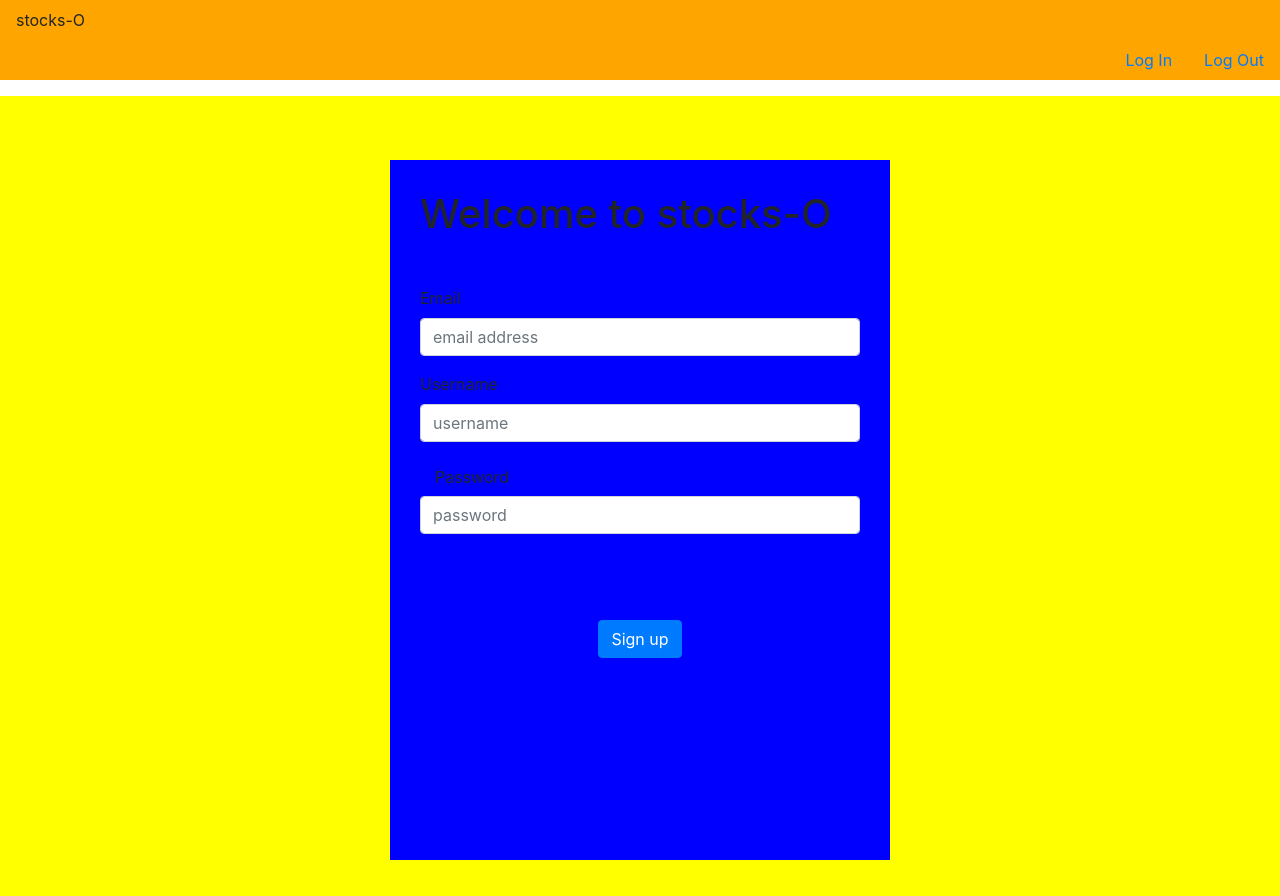
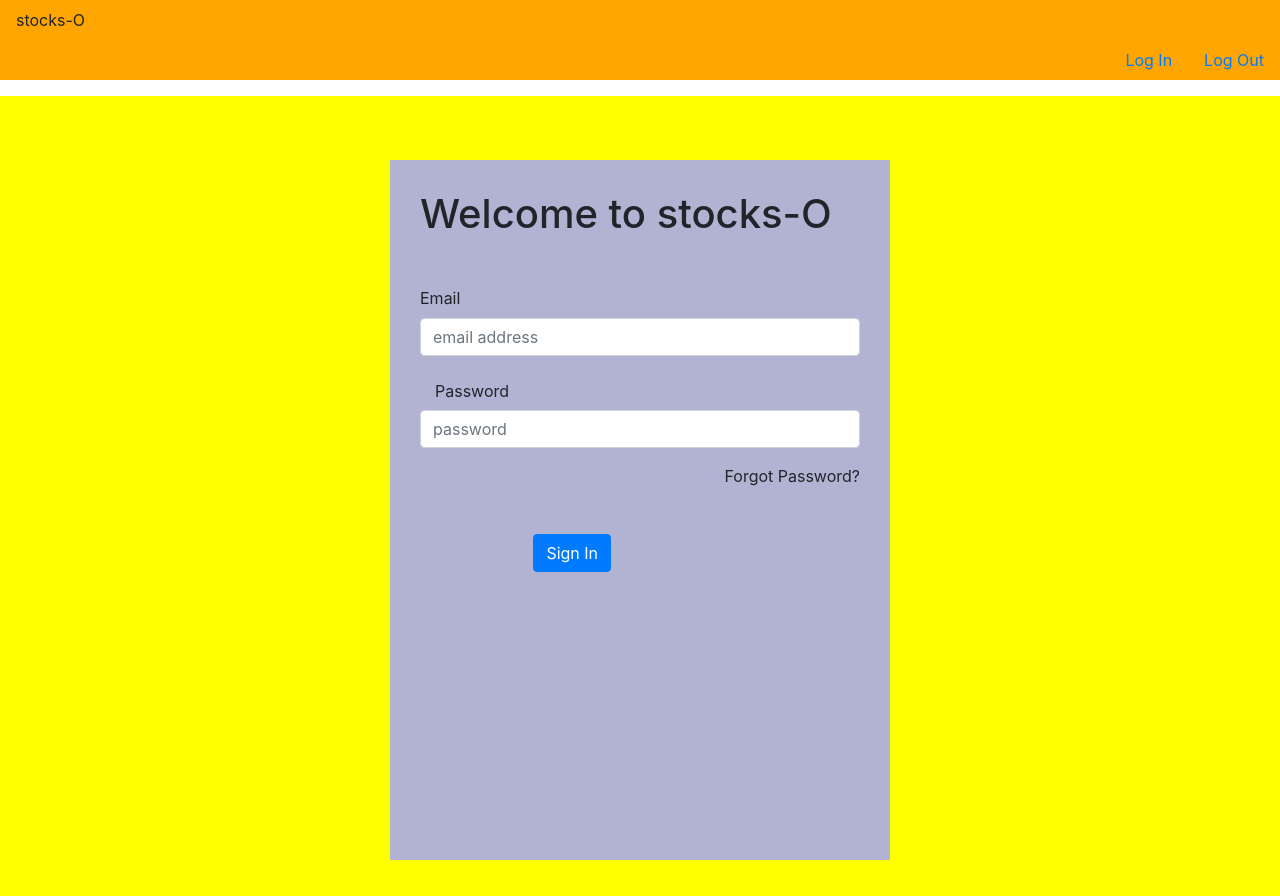
Before and after one commit to Nerajno/stocks-O-frontend, a React (Create React App) app: page / in a window 1280 px wide. Built offline with nearby package versions, Linux system fonts and the light colour scheme.

Commit message:
add log in

```diff
--- a/src/App.js
+++ b/src/App.js
@@ -4,7 +4,8 @@ import React from "react";
 // import{ Navigation, Home }from "./components";
 import Navigation from "./components/Navigation";
 import Home from "./components/Home";
-import SignUp from "./components/SignUp"
+import SignUp from "./components/SignUp";
+import LogIn from "./components/LogIn";
 //create your first component
 function App () {
 
@@ -12,7 +13,8 @@ function App () {
 		<div className="App">
 			<Navigation/>
 			{/* <Home/> */}
-			<SignUp/>
+			{/* <SignUp/> */}
+			<LogIn/>
 
     </div>
 	);
--- /dev/null
+++ b/src/components/LogIn.js
@@ -0,0 +1,32 @@
+import React from "react";
+
+
+function LogIn() {
+    return(
+    <div className="log-in-page">
+
+        <form className="log-in-form">
+            <h1 className="welcome">Welcome to stocks-O</h1>
+            <div className="mb-3">
+                <label for="formGroupExampleInput" className="form-label">Email</label>
+                <input type="email" className="form-control" id="formGroupExampleInput" placeholder="email address"/>
+            </div>
+
+
+            <div className="mb-3">
+                <label for="inputPassword3" class="col-sm-2 col-form-label">Password</label>
+                <input type="password" className="form-control" id="formGroupExampleInput2" placeholder="password"/>
+            </div>
+            <div className="reset">
+                <a> Forgot Password?</a>
+            </div>
+            <div  className= "log-in-button">
+                <button type="submit" class="btn btn-primary">Sign In</button>
+            </div>
+
+        </form>
+    </div>
+
+);
+}
+export default LogIn;
--- a/src/index.css
+++ b/src/index.css
@@ -26,15 +26,15 @@ body {
   padding-top: 10%;
 
 }
-.sign-up-page{
+.sign-up-page ,.log-in-page {
   height:100vh;
  padding-top: 5%;
   display:flex;
   justify-content: center;
   background-color: yellow;
 }
-.sign-up-form{
-  background-color: blue;
+.sign-up-form ,.log-in-form {
+  background-color: rgb(178, 178, 211);
   width: 500px;
   height:700px;
   padding:  30px;
@@ -43,7 +43,10 @@ body {
 .welcome{
   padding-bottom: 40px;
 }
-.sign-up-button{
+.reset{
+  float:right;
+}
+.sign-up-button,.log-in-button{
   justify-content: center;
   display:flex;
   padding-top: 70px;
```
